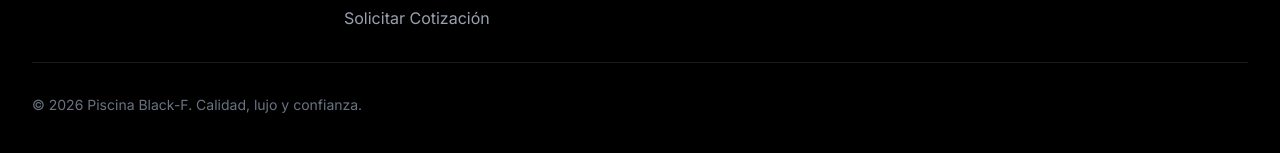
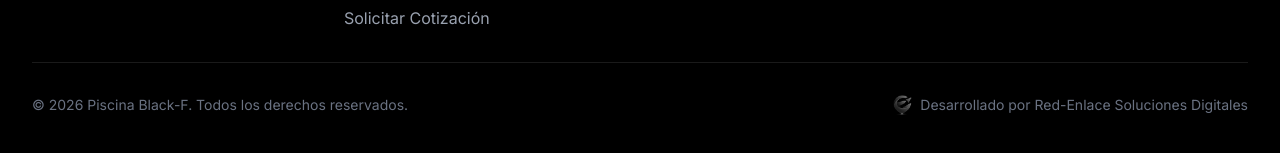
Before and after one commit to piscinablackf-png/piscina-black-f-web, a Next.js app: page / in a window 1280 px wide. Shown: the part 4532-4685 px from the top of the page. Built offline with nearby package versions, Linux system fonts and the light colour scheme.

Commit message:
style: Agregada firma discreta y logo de Red-Enlace Soluciones Digitales al footer

```diff
--- a/src/components/Footer.tsx
+++ b/src/components/Footer.tsx
@@ -61,8 +61,14 @@ export default function Footer() {
 
         </div>
 
-        <div className="pt-8 border-t border-white/10 text-center md:text-left text-gray-500 text-sm flex flex-col md:flex-row justify-between items-center">
-          <p>&copy; {new Date().getFullYear()} Piscina Black-F. Calidad, lujo y confianza.</p>
+        <div className="pt-8 border-t border-white/10 flex flex-col md:flex-row justify-between items-center gap-4">
+          <p className="text-gray-500 text-sm text-center md:text-left">
+            &copy; {new Date().getFullYear()} Piscina Black-F. Todos los derechos reservados.
+          </p>
+          <a href="#" target="_blank" rel="noopener noreferrer" className="flex items-center gap-2 text-gray-500 hover:text-cyan-400 transition-colors text-sm group">
+            <img src="/red-enlace-logo.png" alt="Logo Red-Enlace" className="h-5 w-auto opacity-50 group-hover:opacity-100 transition-opacity grayscale group-hover:grayscale-0" />
+            <span>Desarrollado por Red-Enlace Soluciones Digitales</span>
+          </a>
         </div>
       </div>
     </footer>
```
Also changed, not shown: public/red-enlace-logo.png (added).
